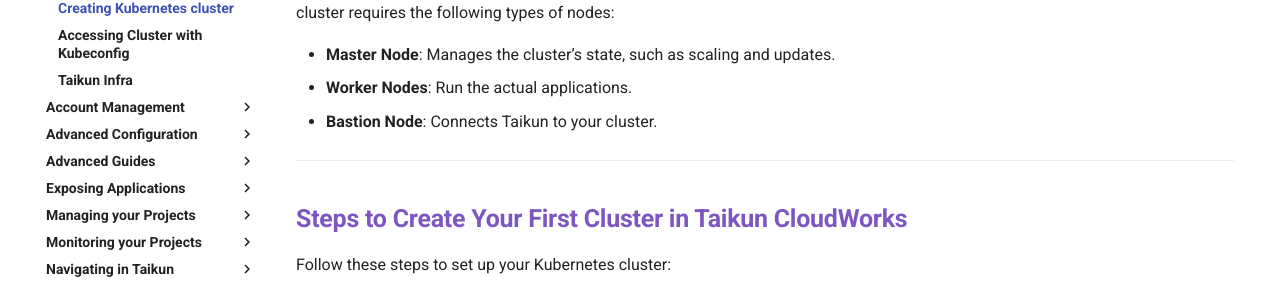
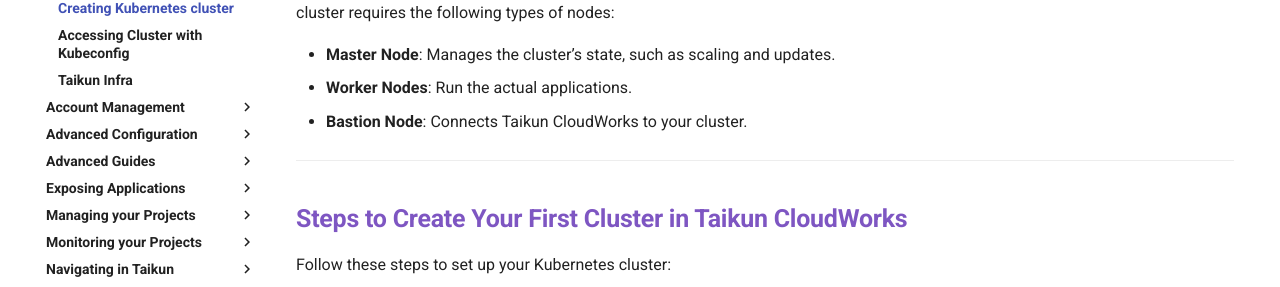
Before and after one commit to taikun-cloud/Taikun-CloudWorks-Documentation, an MkDocs documentation site: the page built from docs/CloudWorks/Getting_Started/Creating_Kubernetes_cluster.md, in a window 1280 px wide and 900 px high. Shown: the part 304-591 px from the top of the window. Built offline with MkDocs 1.6.1 and Material for MkDocs 9.7.7, drawn with Linux system fonts in a browser that asks for light colours; comment, search, counter and statistics services are not loaded.

Commit message:
Update Creating_Kubernetes_cluster.md

```diff
--- a/docs/CloudWorks/Getting_Started/Creating_Kubernetes_cluster.md
+++ b/docs/CloudWorks/Getting_Started/Creating_Kubernetes_cluster.md
@@ -11,7 +11,7 @@
 
 - **Master Node**: Manages the cluster’s state, such as scaling and updates.
 - **Worker Nodes**: Run the actual applications.
-- **Bastion Node**: Connects Taikun to your cluster.
+- **Bastion Node**: Connects Taikun CloudWorks to your cluster.
 
 ---
 
```
